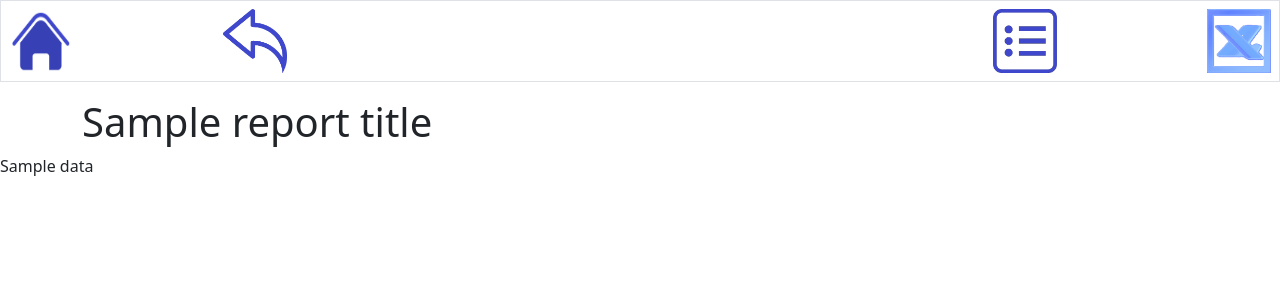
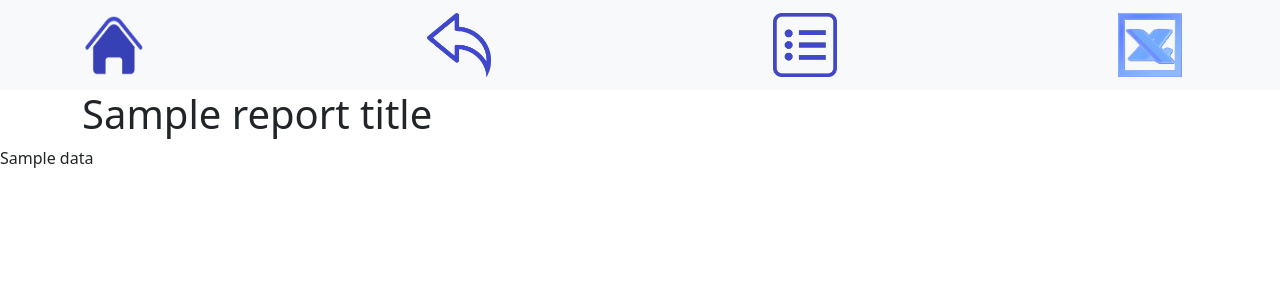
Before and after one commit to Acidosulus/AISpy, a Flask app: template app/templates/report.html in a window 1280 px wide. Shown: the top 300 px of the page. Run offline with Flask 3, Linux system fonts and the light colour scheme; the template is opened without the code that fills it: most values are stand-ins (such as "Sample title", 1, 10 or a date in 2020); parts of the project's set-up code (start-up, migrations or seed data) failed here and were passed over; some libraries are stand-ins or nearby versions.

Commit message:
Sun 01/28/2024 19:20:59.15

```diff
--- a/app/templates/_navigation_panel.html
+++ b/app/templates/_navigation_panel.html
@@ -1,20 +1,17 @@
-<table border="1" class="dataframe table">
-  <tbody>
-    <tr>
-      <td><a href="/"><IMG WIDTH="64" HEIGHT="64"  title = "В начало" src="/static/images/home.png"></a></td>
-      <td align="left"><a onclick="javascript:history.back(); return false;"><IMG  WIDTH="64" HEIGHT="64"  title = "Назад" src="/static/images/back.png"></a></td>
-      <td></td>
-      <td></td>
-      <td></td>
-      <td></td>
-      <td></td>
-      <td></td>
-      <td></td>
-      <td></td>
-      <td></td>
-      <td></td>
-      <td align="right"><a href="/report_history/{{ report_name }}"><IMG WIDTH="64" HEIGHT="64"  title = "Список ранее формировавшихся отчетов" src="/static/images/list.png"></a></td>
-      <td align="right"><a href="/download_excel/{{ data_object_id }}"><IMG WIDTH="64" HEIGHT="64"  title = "Скачать" src="/static/images/excel.png"></a></td>
-    </tr>
-</tbody>
-</table>
+
+<nav class="navbar sticky-top bg-body-tertiary" role="navigation">
+  <div class="container">
+    <a class="navbar-brand" href="/">
+      <IMG WIDTH="64" HEIGHT="64"  title = "В начало" src="/static/images/home.png">
+    </a>
+    <a class="navbar-brand" onclick="javascript:history.back(); return false;">
+      <IMG  WIDTH="64" HEIGHT="64"  title = "Назад" src="/static/images/back.png">
+    </a>
+    <a class="navbar-brand" href="/report_history/{{ report_name }}">
+      <IMG WIDTH="64" HEIGHT="64"  title = "Список ранее формировавшихся отчетов" src="/static/images/list.png">
+    </a>
+    <a class="navbar-brand" href="/download_excel/{{ data_object_id }}">
+      <IMG WIDTH="64" HEIGHT="64"  title = "Скачать" src="/static/images/excel.png">
+    </a>
+  </div>
+</nav>
```
Also changed, not shown: app/common.py (+32 -0 lines).
